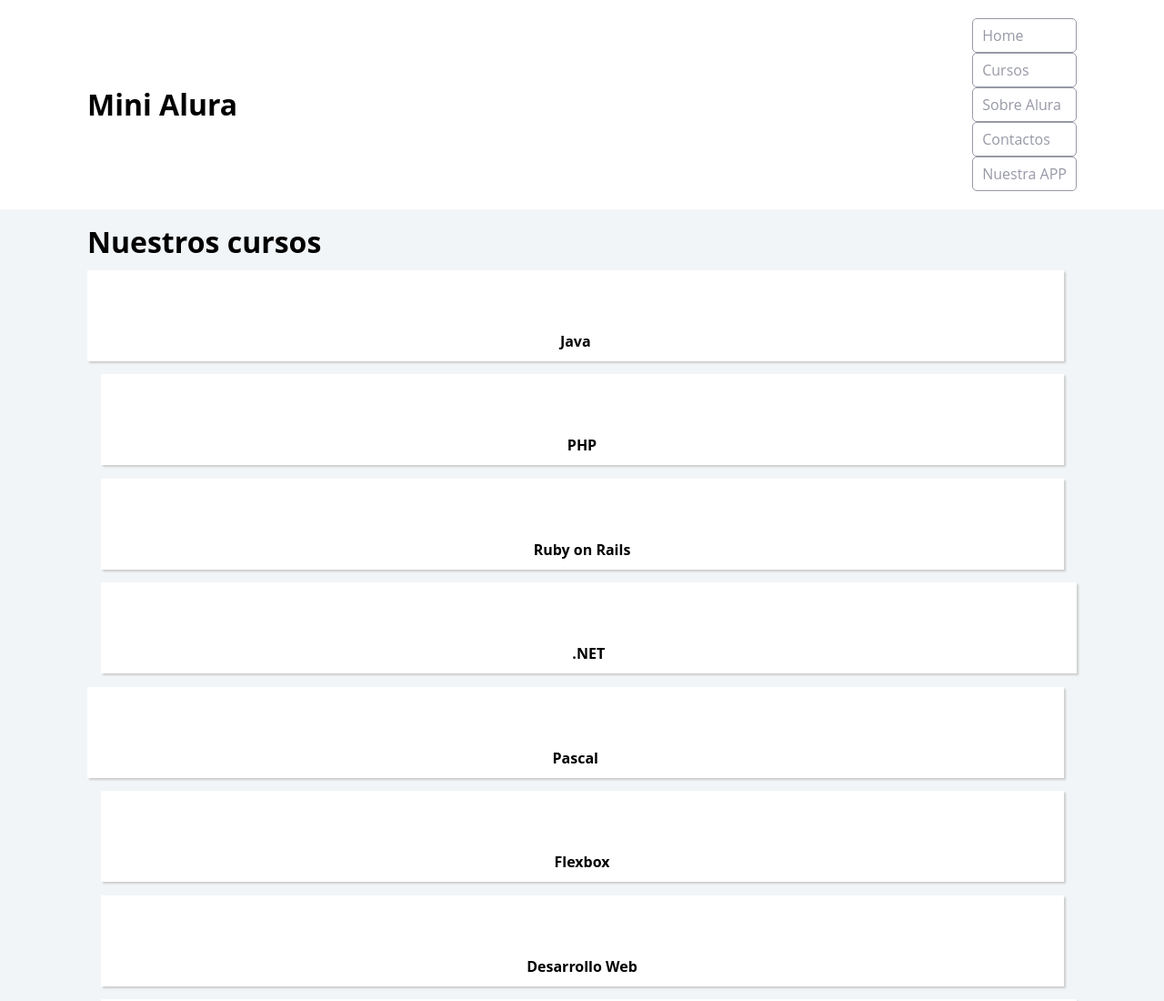
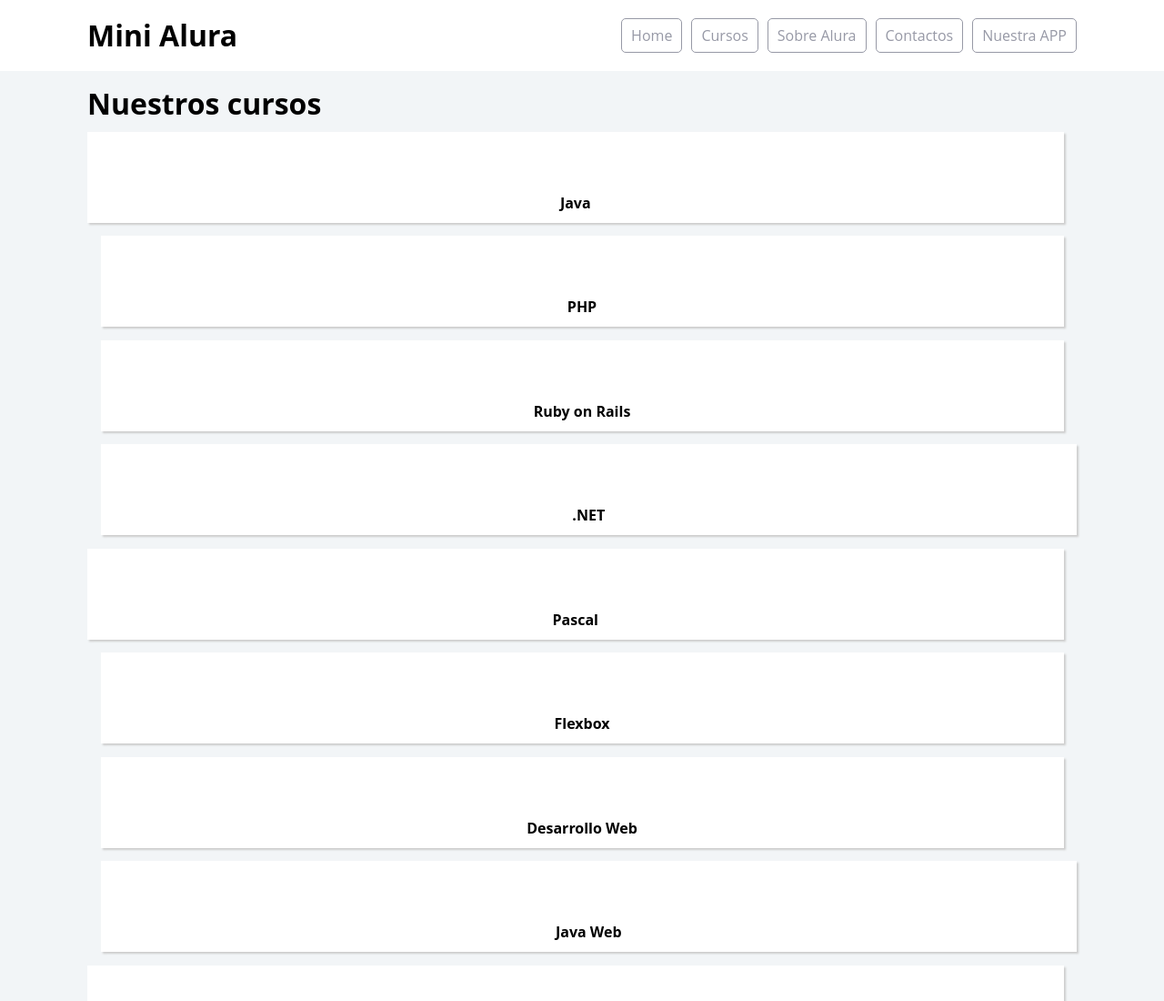
Before and after one commit to David-Ostos/ONE_Flexbox, a plain HTML site: page index.html in a window 1280 px wide. Shown: the top 1100 px of the page at 91% size. Drawn offline with Linux system fonts and the light colour scheme.

Commit message:
centrando el header y poniendolo en posicion

```diff
--- a/css/flexbox.css
+++ b/css/flexbox.css
@@ -16,3 +16,8 @@
     display: inline-block;
     vertical-align: middle;
 }*/
+
+.headerPrincipal-nav{
+
+    display: flex;
+}
```
